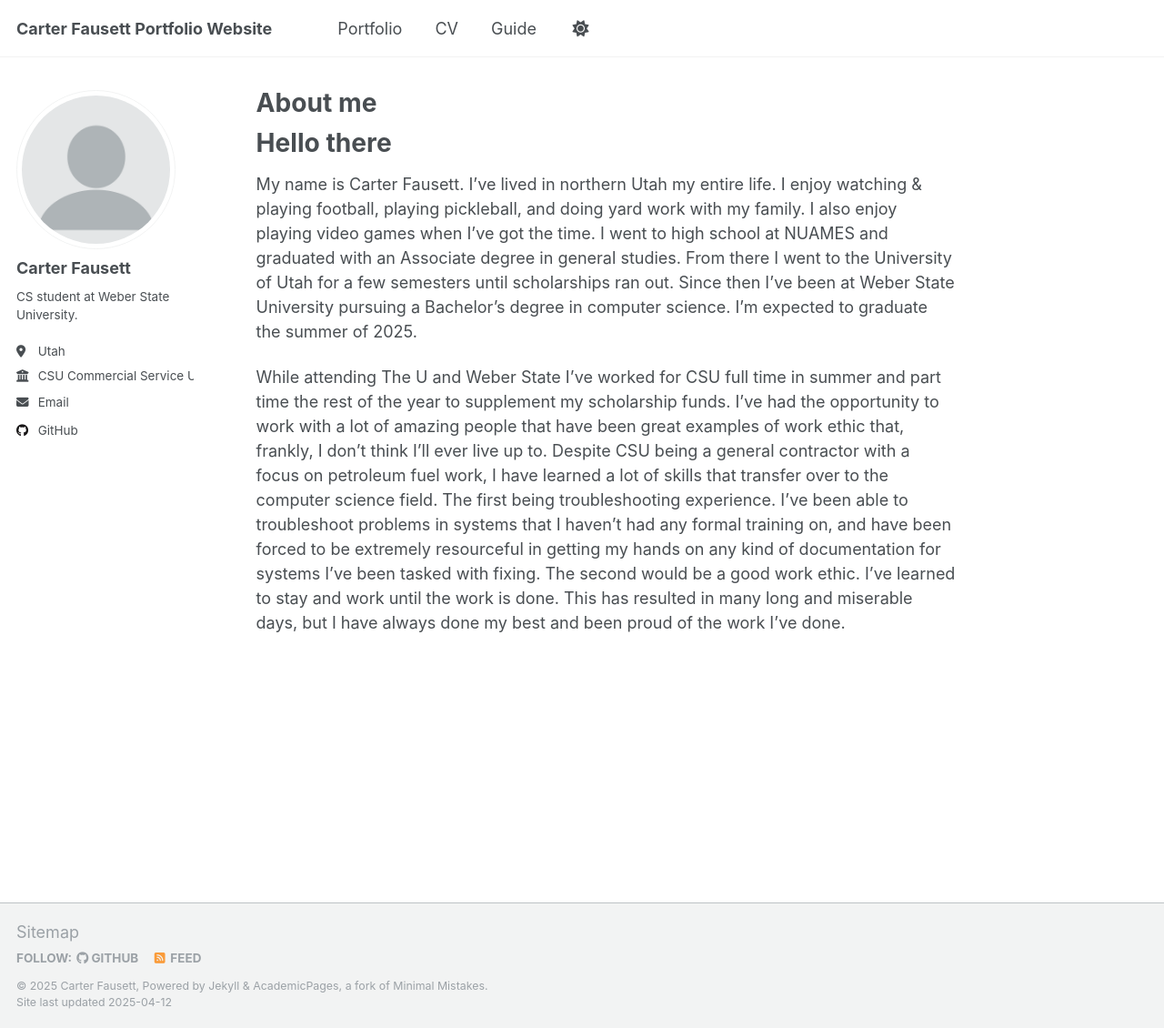
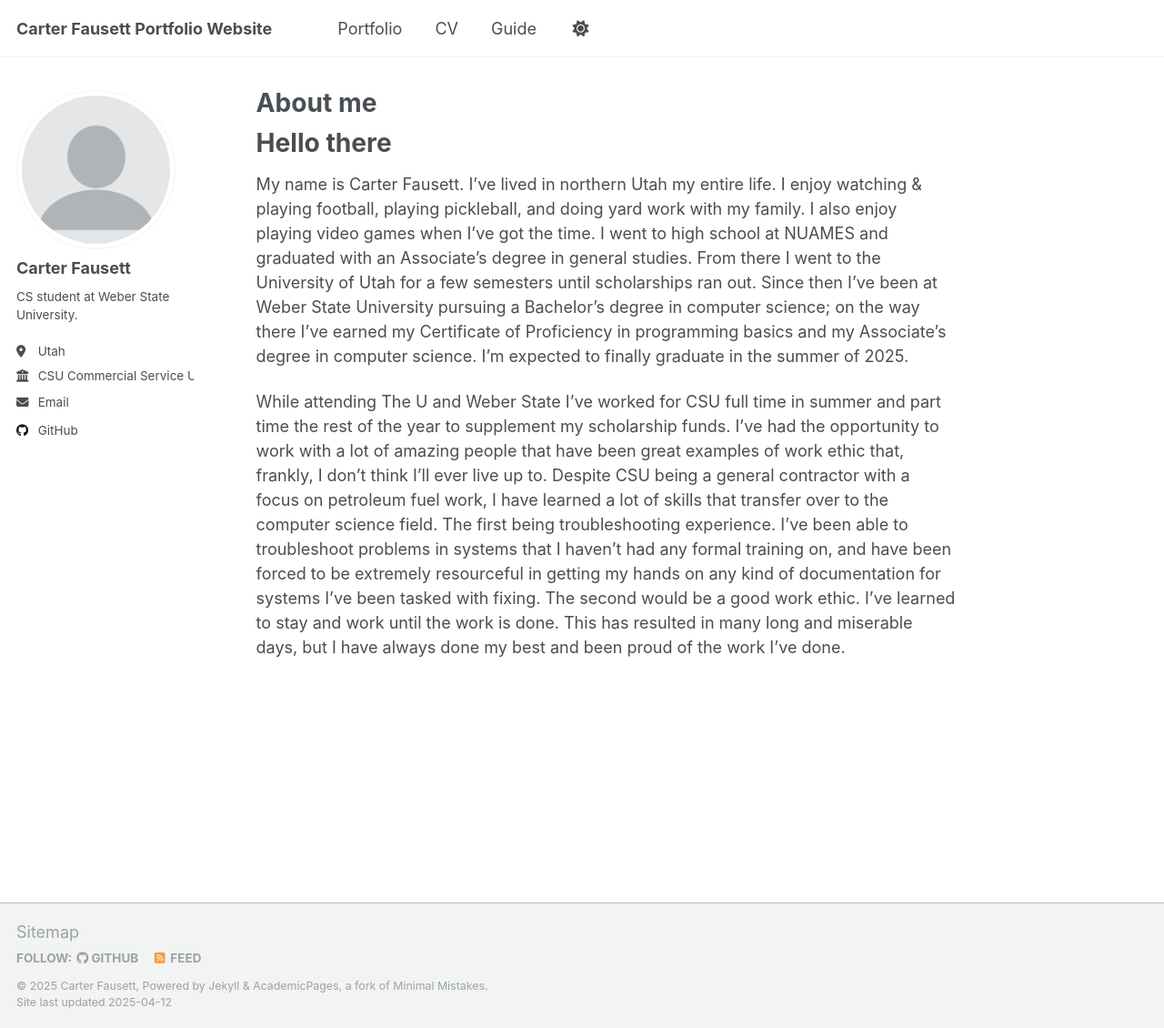
Before and after one commit to CarterFausett/CarterFausett.github.io, a Jekyll site: the page built from _pages/about.md, in a window 1280 px wide and 1130 px high. Shown: the whole window at 91% size. Built offline with Jekyll 4.4.1, drawn with Linux system fonts in a browser that asks for light colours.

Commit message:
Update about.md

```diff
--- a/_pages/about.md
+++ b/_pages/about.md
@@ -11,6 +11,6 @@ Hello there
 ======
 
 My name is Carter Fausett. I've lived in northern Utah my entire life. I enjoy watching & playing football, playing pickleball, and doing yard work with my family. I also enjoy playing video games when I've got the time.
-I went to high school at NUAMES and graduated with an Associate degree in general studies. From there I went to the University of Utah for a few semesters until scholarships ran out. Since then I've been at Weber State University pursuing a Bachelor's degree in computer science. I'm expected to graduate the summer of 2025.
+I went to high school at NUAMES and graduated with an Associate's degree in general studies. From there I went to the University of Utah for a few semesters until scholarships ran out. Since then I've been at Weber State University pursuing a Bachelor's degree in computer science; on the way there I've earned my Certificate of Proficiency in programming basics and my Associate's degree in computer science. I'm expected to finally graduate in the summer of 2025.
 
 While attending The U and Weber State I've worked for CSU full time in summer and part time the rest of the year to supplement my scholarship funds. I've had the opportunity to work with a lot of amazing people that have been great examples of work ethic that, frankly, I don't think I'll ever live up to. Despite CSU being a general contractor with a focus on petroleum fuel work, I have learned a lot of skills that transfer over to the computer science field. The first being troubleshooting experience. I've been able to troubleshoot problems in systems that I haven't had any formal training on, and have been forced to be extremely resourceful in getting my hands on any kind of documentation for systems I've been tasked with fixing. The second would be a good work ethic. I've learned to stay and work until the work is done. This has resulted in many long and miserable days, but I have always done my best and been proud of the work I've done.
```
